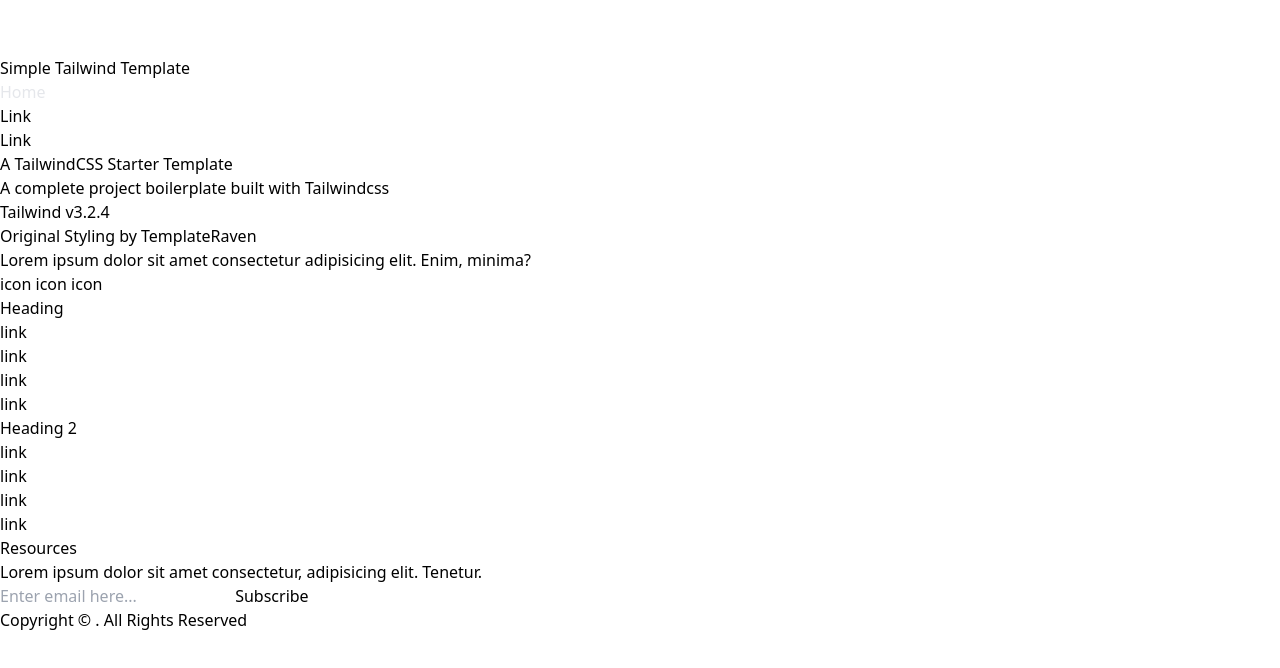
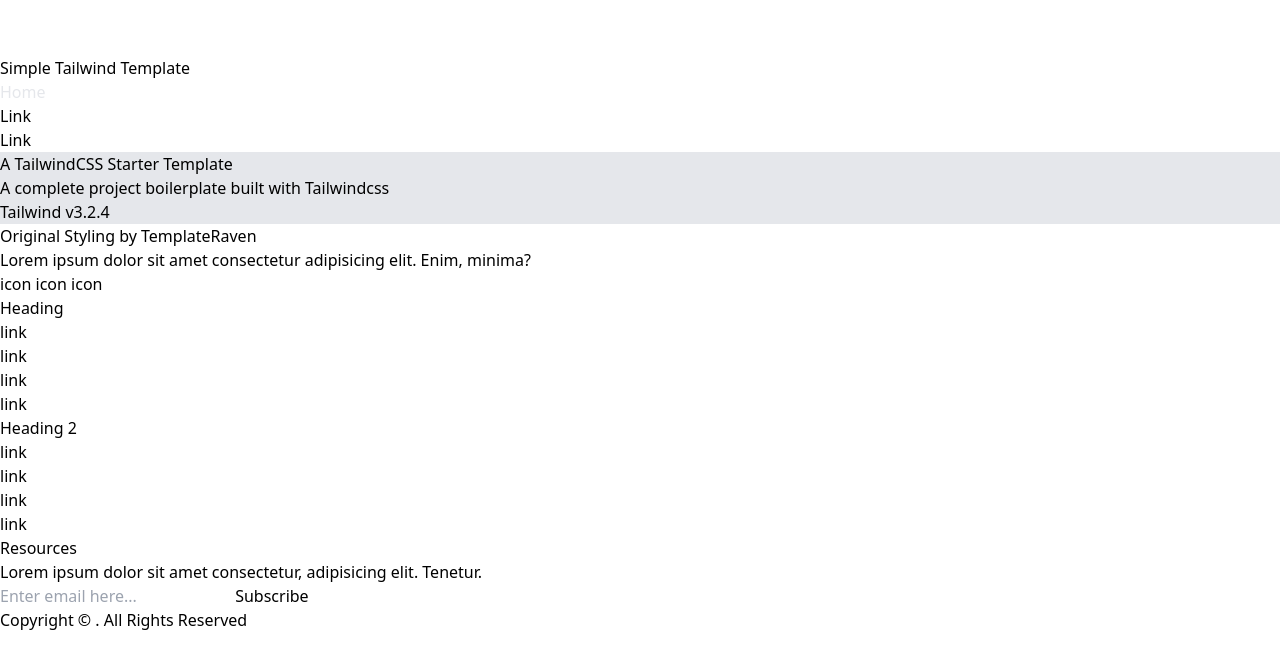
Before and after one commit to SimonSywanyk/TailWindCSS_Template_Starter, a website: page public/index.html in a window 1280 px wide. Drawn offline with Linux system fonts and the light colour scheme.

Commit message:
added class for output css

```diff
--- a/public/index.html
+++ b/public/index.html
@@ -58,7 +58,7 @@
 <!-- Please let this <main></main> tag cover everything in your webpage except the navbar. This enables the navbar links to disappear when the outer parts is clicked. -->
   <main>
     <!-- Page Content -->
-    <section class="">
+    <section class="bg-gray-200">
       <h1 class="">A TailwindCSS Starter Template</h1>
       <p class="">A complete project boilerplate built with Tailwindcss</p>
       <p class="">Tailwind v3.2.4</p>
```
Also changed, not shown: public/css/output.css, tailwind.config.js (line endings or trailing spaces), 1 other file.
